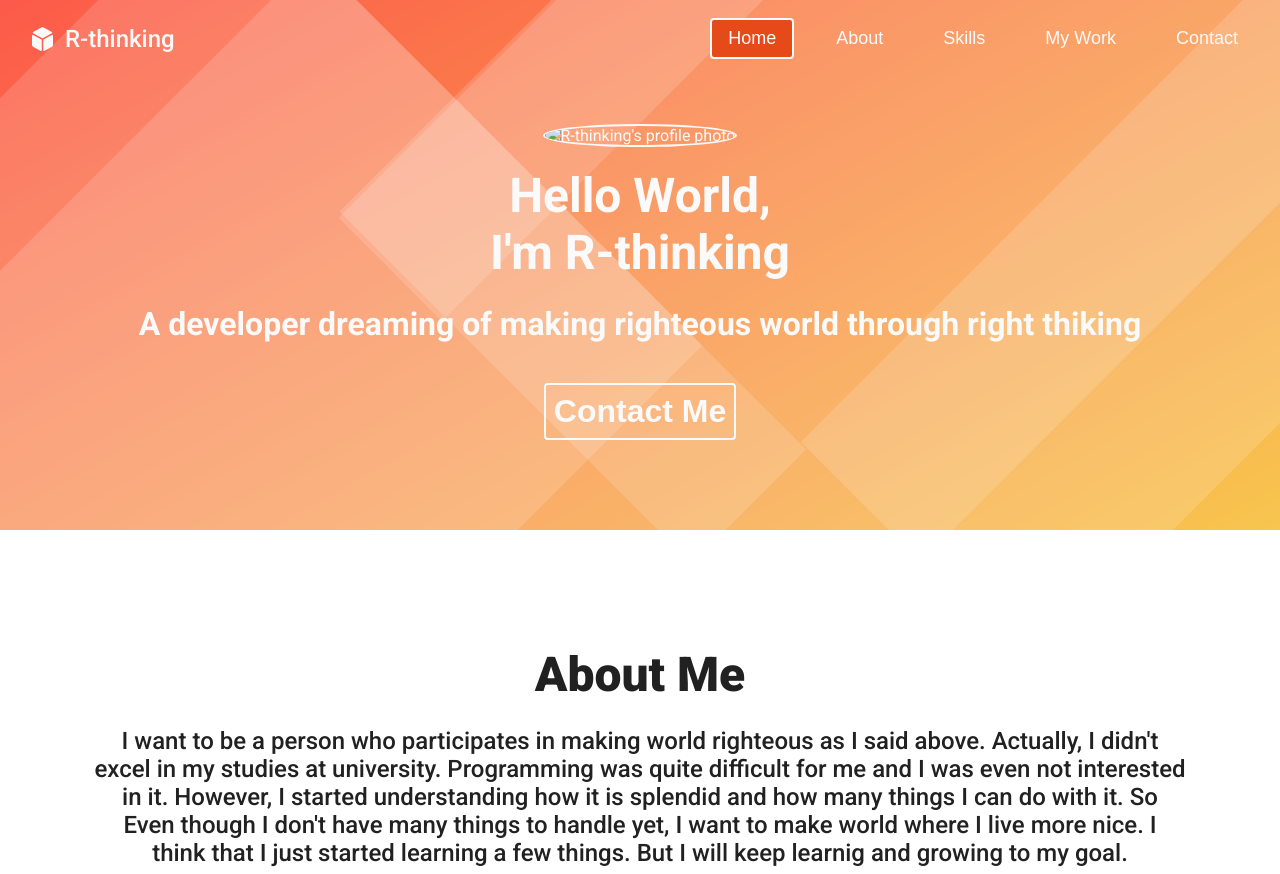
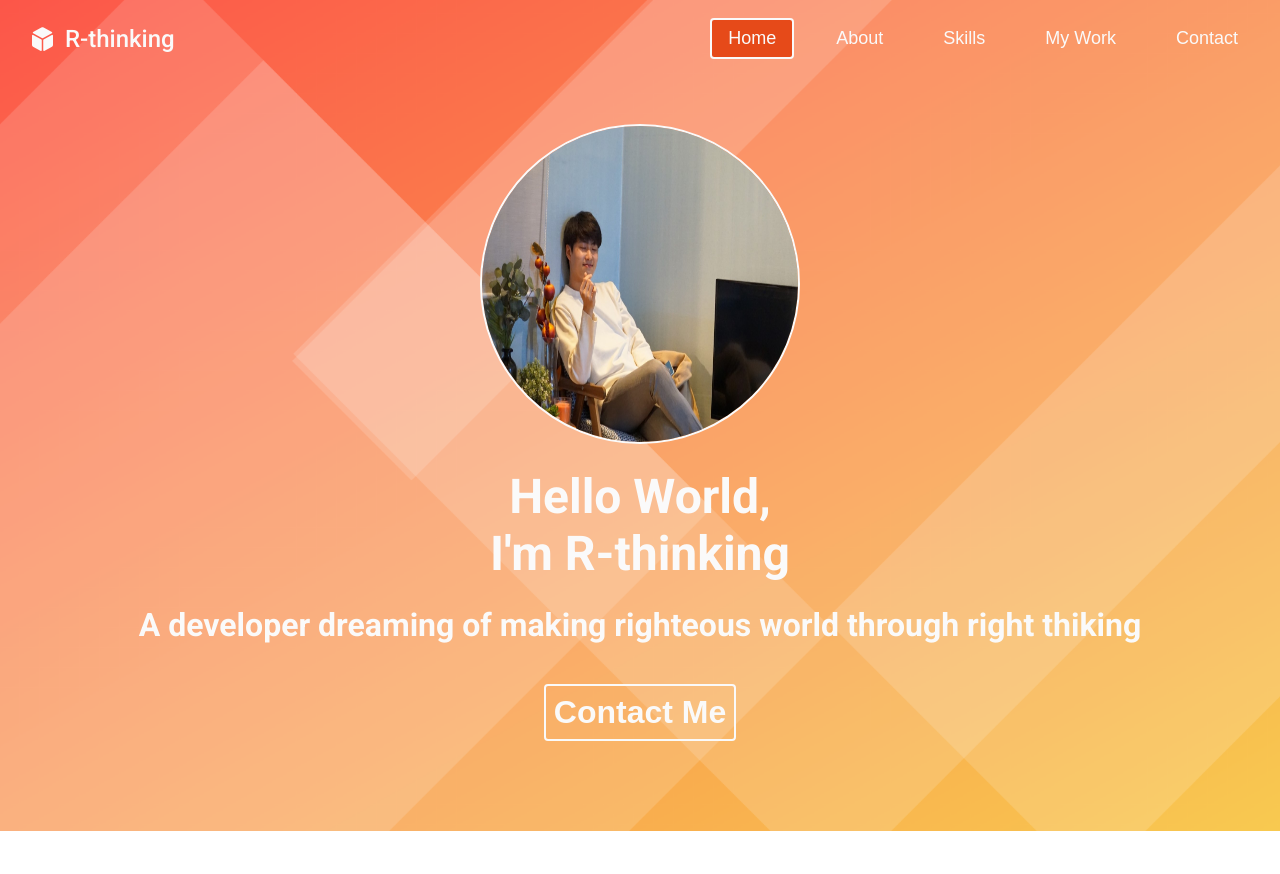
Before and after one commit to R-thinking/Portfolio, a website: page index.html in a window 1280 px wide. Shown: the top 874 px of the page. Drawn offline with Linux system fonts and the light colour scheme.

Commit message:
Update index.html

```diff
--- a/index.html
+++ b/index.html
@@ -43,7 +43,7 @@
     <!-- Home -->
     <section id="home">
         <div class="home__container">
-            <img src="imgs/rofile.jpg" alt="R-thinking's profile photo" class="home__avatar"/>
+            <img src="imgs/profile.jpg" alt="R-thinking's profile photo" class="home__avatar"/>
         <h1 class="home__title">Hello World,<br /> I'm R-thinking </h1>
         <h2 class="home__description">A developer dreaming of making righteous world through right thiking<h2>
                 <button class="home__contact" data-link="#contact">Contact Me</button>
```
